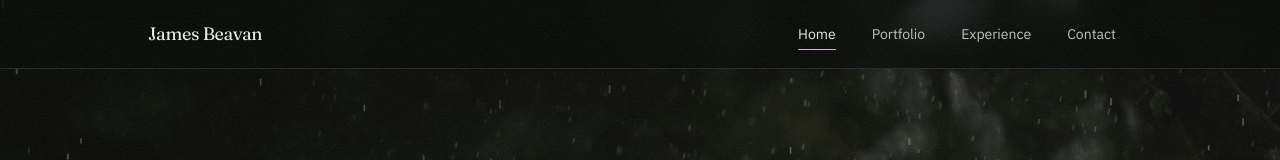
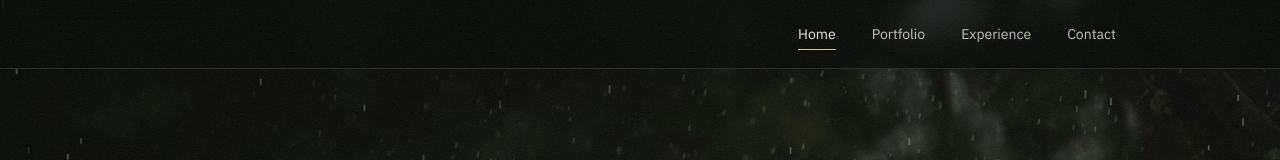
Before and after one commit to beavan-james/personal-website, a Next.js app: page / in a window 1280 px wide. Shown: the top 160 px of the page. Built offline with nearby package versions, Linux system fonts and the light colour scheme.

Commit message:
feat: remove name from nav header
Co-Authored-By: Claude Opus 5.5 <noreply@anthropic.com>
Claude-Session: https://claude.ai/code/session_014fYxWBmhcwVq1JMMbvWTGT

```diff
--- a/components/Nav.js
+++ b/components/Nav.js
@@ -3,7 +3,7 @@
 import Link from "next/link";
 import { useCallback, useEffect, useLayoutEffect, useRef, useState } from "react";
 import { usePathname } from "next/navigation";
-import { navLinks, site } from "../lib/site";
+import { navLinks } from "../lib/site";
 
 const isActiveLink = (pathname, href) =>
   pathname === href || (href !== "/" && pathname?.startsWith(href));
@@ -52,11 +52,7 @@ export default function Nav() {
 
   return (
     <header className="sticky top-0 z-50 border-b border-line bg-ink/75 backdrop-blur-md">
-      <nav className="mx-auto flex max-w-5xl items-center justify-between px-5 py-4">
-        <Link href="/" className="font-display text-lg leading-tight text-paper">
-          {site.name}
-        </Link>
-
+      <nav className="mx-auto flex max-w-5xl items-center justify-end px-5 py-4">
         <div
           className="relative hidden items-center gap-1 md:flex"
           onMouseLeave={() => placeBar(hoverBar.current, null)}
```
